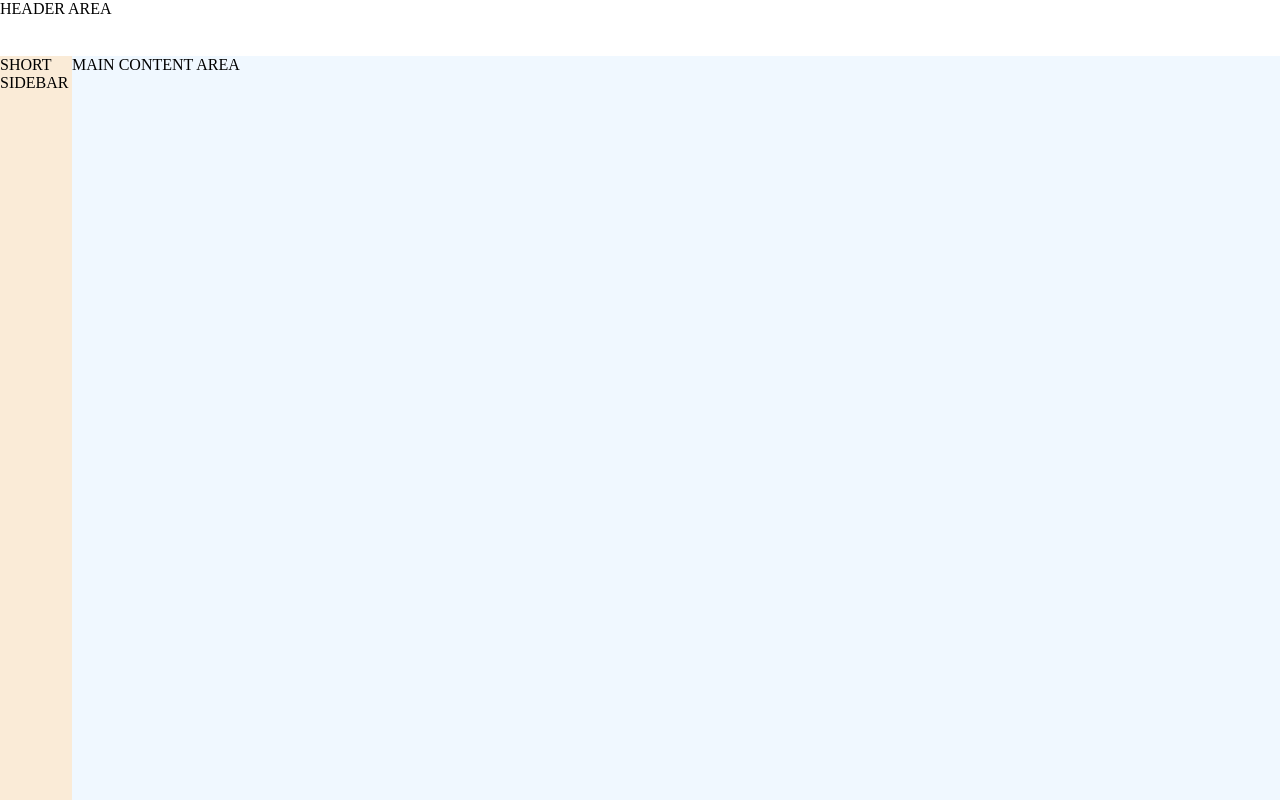
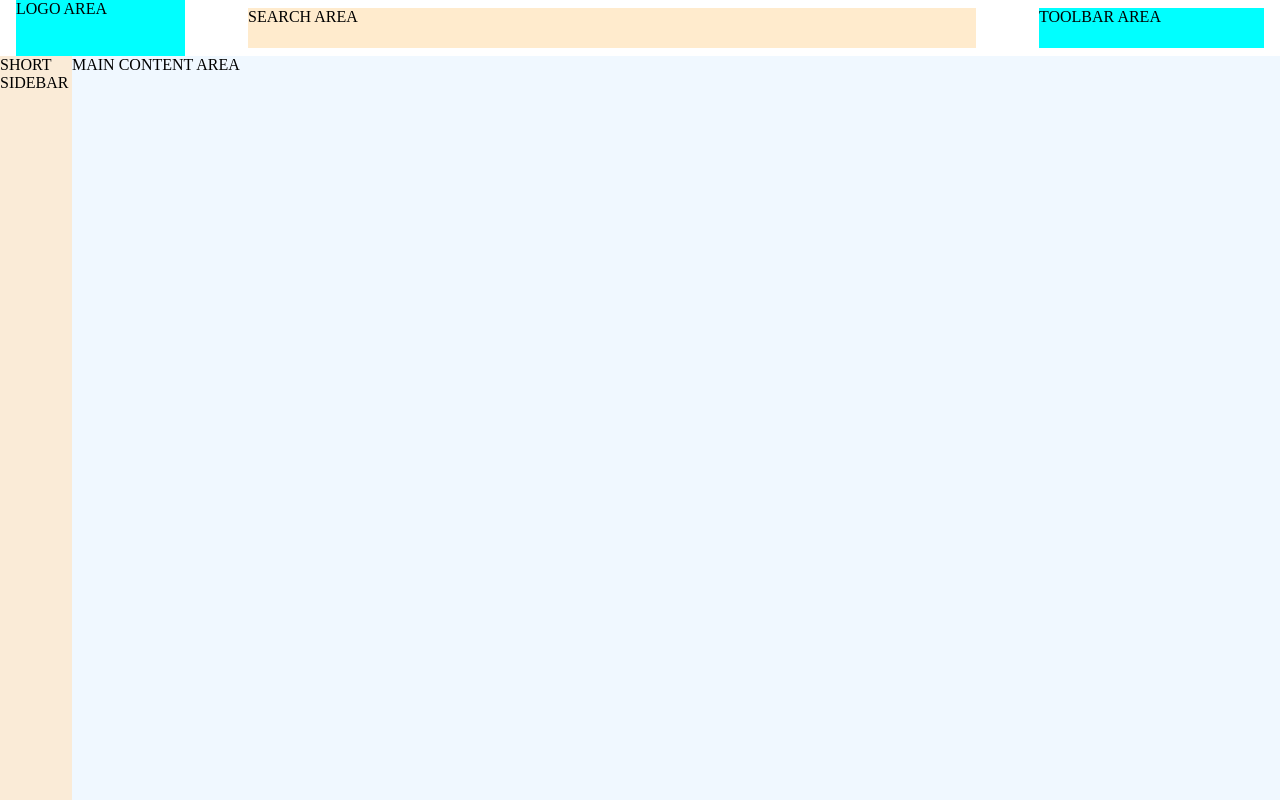
Before and after one commit to Gennady77/myuotube, a website: page index.html in a window 1280 px wide. Shown: the top 800 px of the page. Drawn offline with nearby package versions, Linux system fonts and the light colour scheme; files that its build step writes are made by us from their sources.

Commit message:
[video_stream--header_layout] header horizontal layout

```diff
--- a/index.html
+++ b/index.html
@@ -7,7 +7,11 @@
     <link type="text/css" rel="stylesheet" href="output.css" />
 </head>
 <body>
-    <div class="header">HEADER AREA</div>
+    <div class="header">
+        <div class="header__logo">LOGO AREA</div>
+        <div class="header__search">SEARCH AREA</div>
+        <div class="header__toolbar">TOOLBAR AREA</div>
+    </div>
 
     <div class="main">
         <div class="left-sidebar">
--- a/index.scss
+++ b/index.scss
@@ -11,12 +11,39 @@ body {
 }
 
 .header {
-  height: var(--app-header-height);
   position: fixed;
   top: 0;
   left: 0;
   right: 0;
   background-color: rgba(255, 255, 255, 0.95);
+
+  display: flex;
+  flex-direction: row;
+  justify-content: space-between;
+  align-items: center;
+
+  &__logo {
+    margin-left: var(--app-header-margins);
+    width: 169px;
+    flex-shrink: 0;
+    height: var(--app-header-height);
+    background-color: aqua;
+  }
+
+  &__search {
+    width: 728px;
+    height: 40px;
+    background-color: blanchedalmond;
+    flex-basis: 728px;
+  }
+
+  &__toolbar {
+    margin-right: var(--app-header-margins);
+    width: 225px;
+    height: 40px;
+    flex-shrink: 0;
+    background-color: aqua;
+  }
 }
 
 .main {
--- a/styles/breakpoints.scss
+++ b/styles/breakpoints.scss
@@ -19,3 +19,9 @@
     --app-left-sidebar-display: none;
   }
 }
+
+@include media('max-width: 656px') {
+  body {
+    --app-header-margins: 8px;
+  }
+}
--- a/styles/variables.scss
+++ b/styles/variables.scss
@@ -1,5 +1,6 @@
 :root {
   --app-header-height: 56px;
+  --app-header-margins: 16px;
   --app-left-sidebar-width: 240px;
   --app-left-sidebar-overflow: auto;
   --app-left-sidebar-display: block;
```
